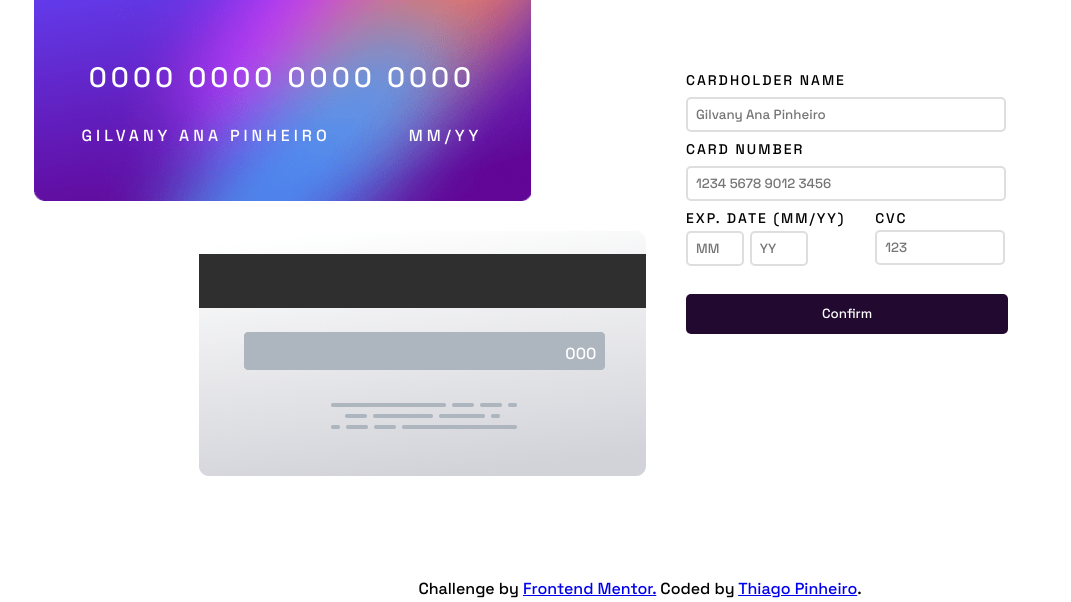
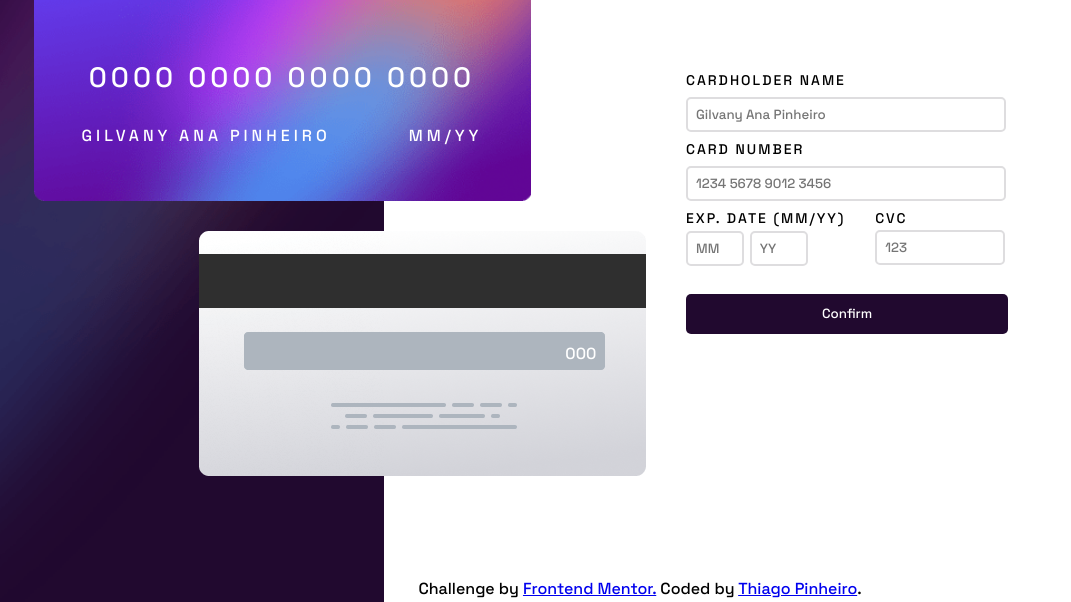
Before and after one commit to tpinheiro4/interact-card, a plain HTML site: page index.html in a window 1280 px wide. Shown: the part 198-800 px from the top of the page, without its empty margins (0-1071 px from the left). Drawn offline with Linux system fonts and the light colour scheme; the site is published under a folder, as on GitHub Pages, so addresses that start at the root find nothing.

Commit message:
segundo debug no github pages

```diff
--- a/sass/style.scss
+++ b/sass/style.scss
@@ -4,7 +4,7 @@
 }
 
 .container {
-    background-image: url(/images/bg-main-desktop.png);
+    background-image: url(../images/bg-main-desktop.png);
     position: relative;
     background-repeat: no-repeat;
     background-size: contain;
```
Also changed, not shown: css/style.css.
